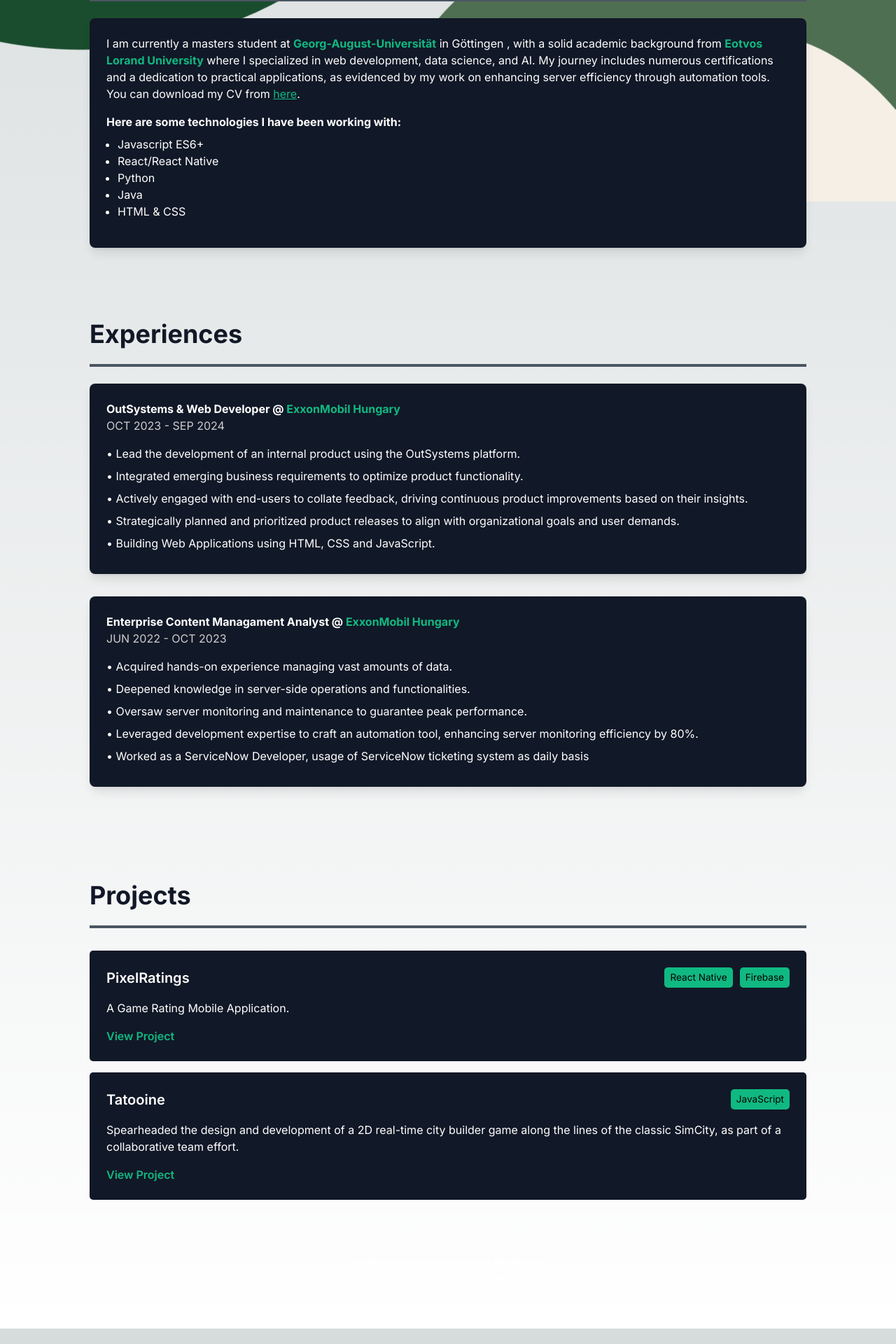
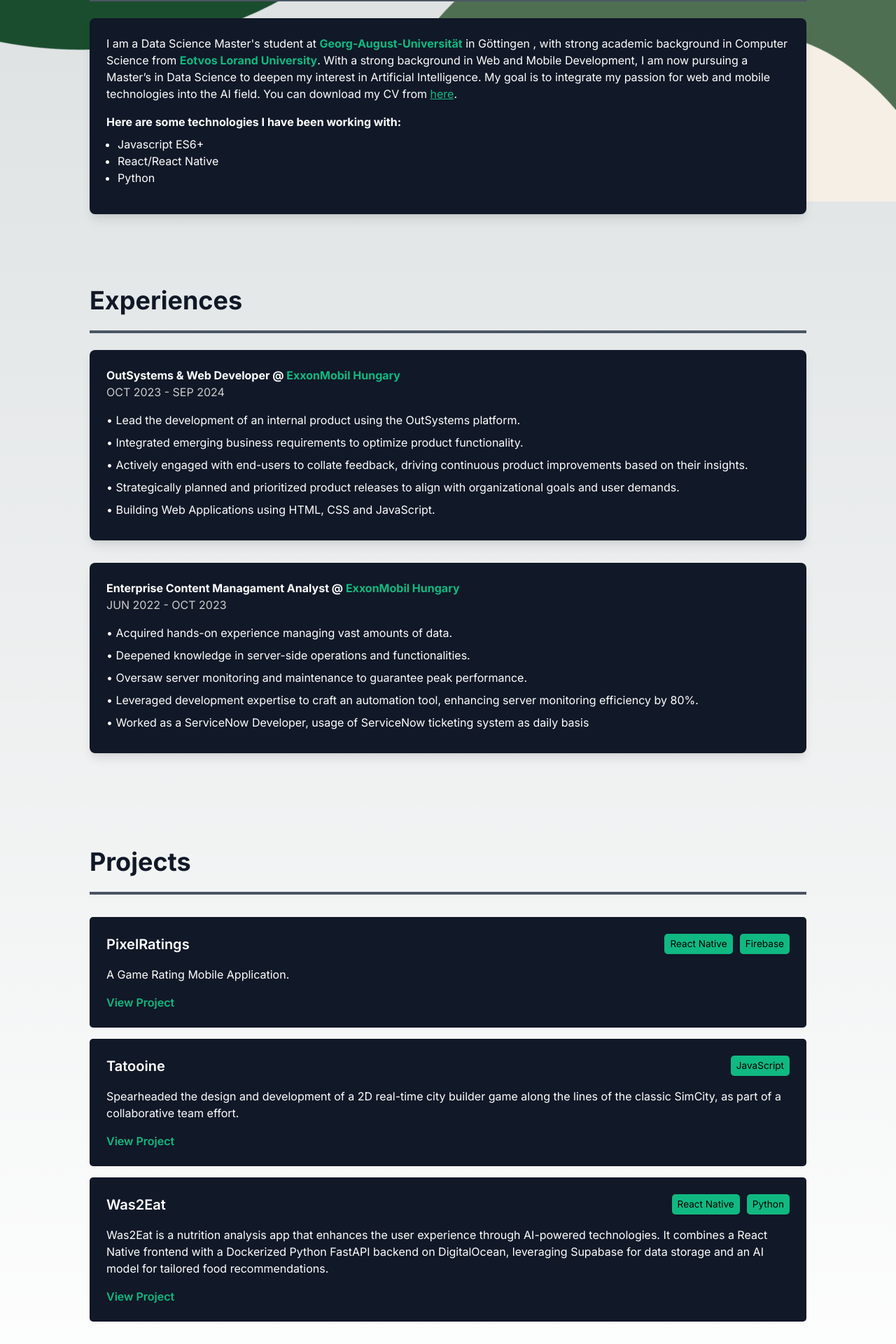
Before and after one commit to nazdemirsoyy/personal_website, a Next.js app: page / in a window 1280 px wide. Shown: the part 512-2432 px from the top of the page at 70% size. Before the commit the page ends 2410 px from the top, so only its background shows below. Built offline with nearby package versions, Linux system fonts and the light colour scheme.

Commit message:
CV updates

```diff
--- a/src/app/components/about_me.js
+++ b/src/app/components/about_me.js
@@ -8,15 +8,13 @@ export default function AboutMe() {
         <h2 className={styles.heading}>About Me</h2>
         <div className={styles.cardContainer}>
             <p className="mb-4">
-                I am currently a masters student at <span className={styles.highlightText}>Georg-August-Universität</span> in Göttingen , with a solid academic background from <span className={styles.highlightText}>Eotvos Lorand University</span> where I specialized in web development, data science, and AI. My journey includes numerous certifications and a dedication to practical applications, as evidenced by my work on enhancing server efficiency through automation tools. You can download my CV from <a href="/Naz CV.pdf" download className={styles.link}>here</a>.
+                I am a Data Science Master's student at <span className={styles.highlightText}>Georg-August-Universität</span> in Göttingen , with strong academic background in Computer Science from <span className={styles.highlightText}>Eotvos Lorand University</span>. With a strong background in Web and Mobile Development, I am now pursuing a Master’s in Data Science to deepen my interest in Artificial Intelligence. My goal is to integrate my passion for web and mobile technologies into the AI field. You can download my CV from <a href="/Naz CV.pdf" download className={styles.link}>here</a>.
             </p>
             <p className="font-bold mb-2">Here are some technologies I have been working with:</p>
             <ul className={styles.technologyList}>
                 <li className={styles.technologyItem}>Javascript ES6+</li>
                 <li className={styles.technologyItem}>React/React Native</li>
                 <li className={styles.technologyItem}>Python</li>
-                <li className={styles.technologyItem}>Java</li>
-                <li className={styles.technologyItem}>HTML & CSS</li>
             </ul>
         </div>
       </div>
--- a/src/app/components/footer.js
+++ b/src/app/components/footer.js
@@ -9,7 +9,7 @@ export default function Footer() {
         <p>All rights reserved. ©</p>
       </div>
       <div className={styles.links}>
-        <a href="https://codepen.io/nazdemirsoy" className={styles.link} target="_blank" rel="noopener noreferrer">CodePen</a>
+        <a href="https://www.kaggle.com/nazdemirsoy" className={styles.link} target="_blank" rel="noopener noreferrer">Kaggle</a>
         <a href="https://www.linkedin.com/in/nazdemirsoy/" className={styles.link} target="_blank" rel="noopener noreferrer">LinkedIn</a>
         <a href="https://github.com/nazdemirsoyy" className={styles.link} target="_blank" rel="noopener noreferrer">GitHub</a>
       </div>
--- a/src/app/components/projects.js
+++ b/src/app/components/projects.js
@@ -12,6 +12,12 @@ const projects = [
         languages: ["JavaScript"],
         description: "Spearheaded the design and development of a 2D real-time city builder game along the lines of the classic SimCity, as part of a collaborative team effort.",
         link: "Tatooine - User Documentation.pdf"
+      },
+      {
+        name: "Was2Eat",
+        languages: ["React Native", "Python"],
+        description: "Was2Eat is a nutrition analysis app that enhances the user experience through AI-powered technologies. It combines a React Native frontend with a Dockerized Python FastAPI backend on DigitalOcean, leveraging Supabase for data storage and an AI model for tailored food recommendations.",
+        link: "https://was2eat.com"
       },
 ];
 
```
Also changed, not shown: 1 other file (tests, documents, lock files or other folders).
